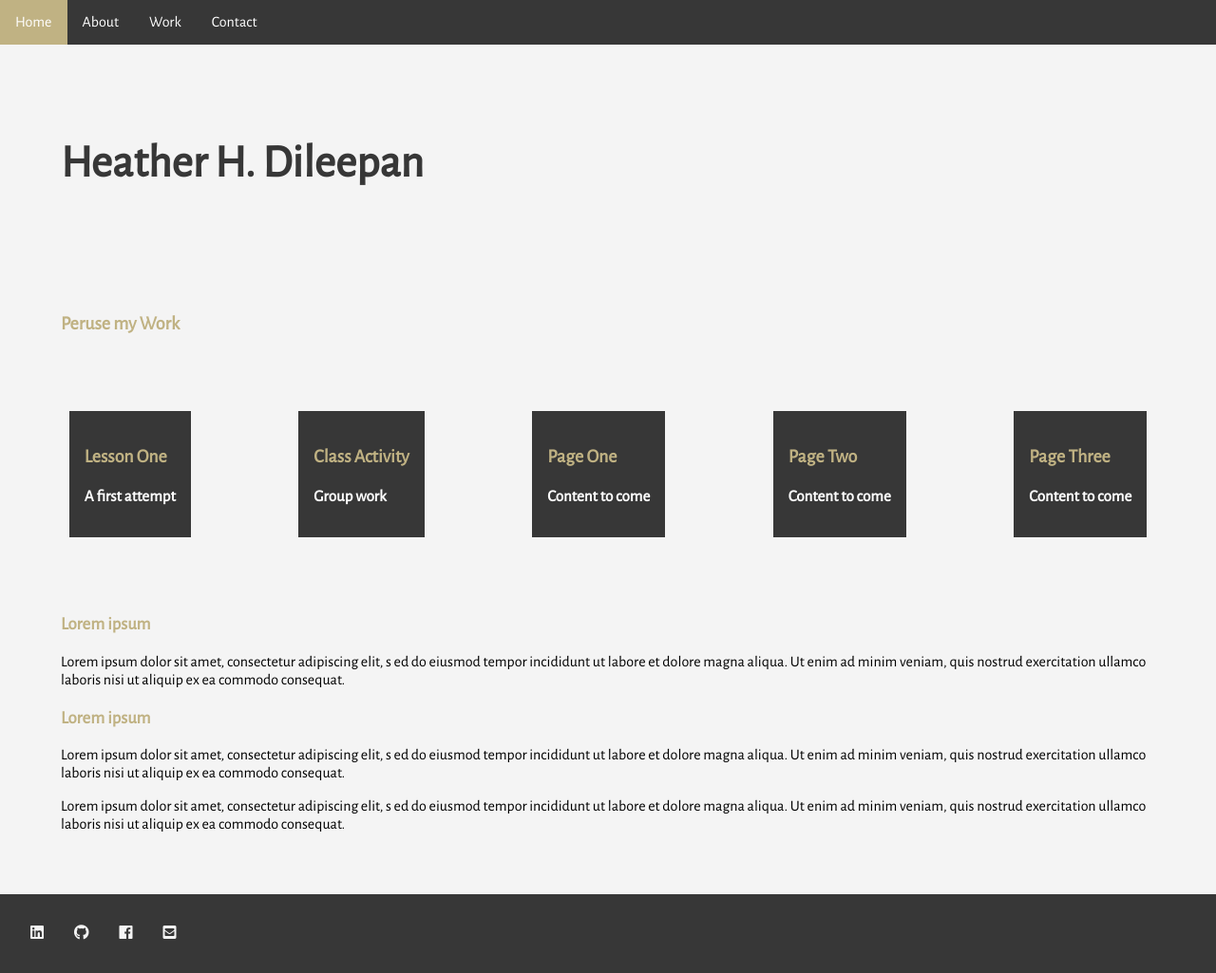
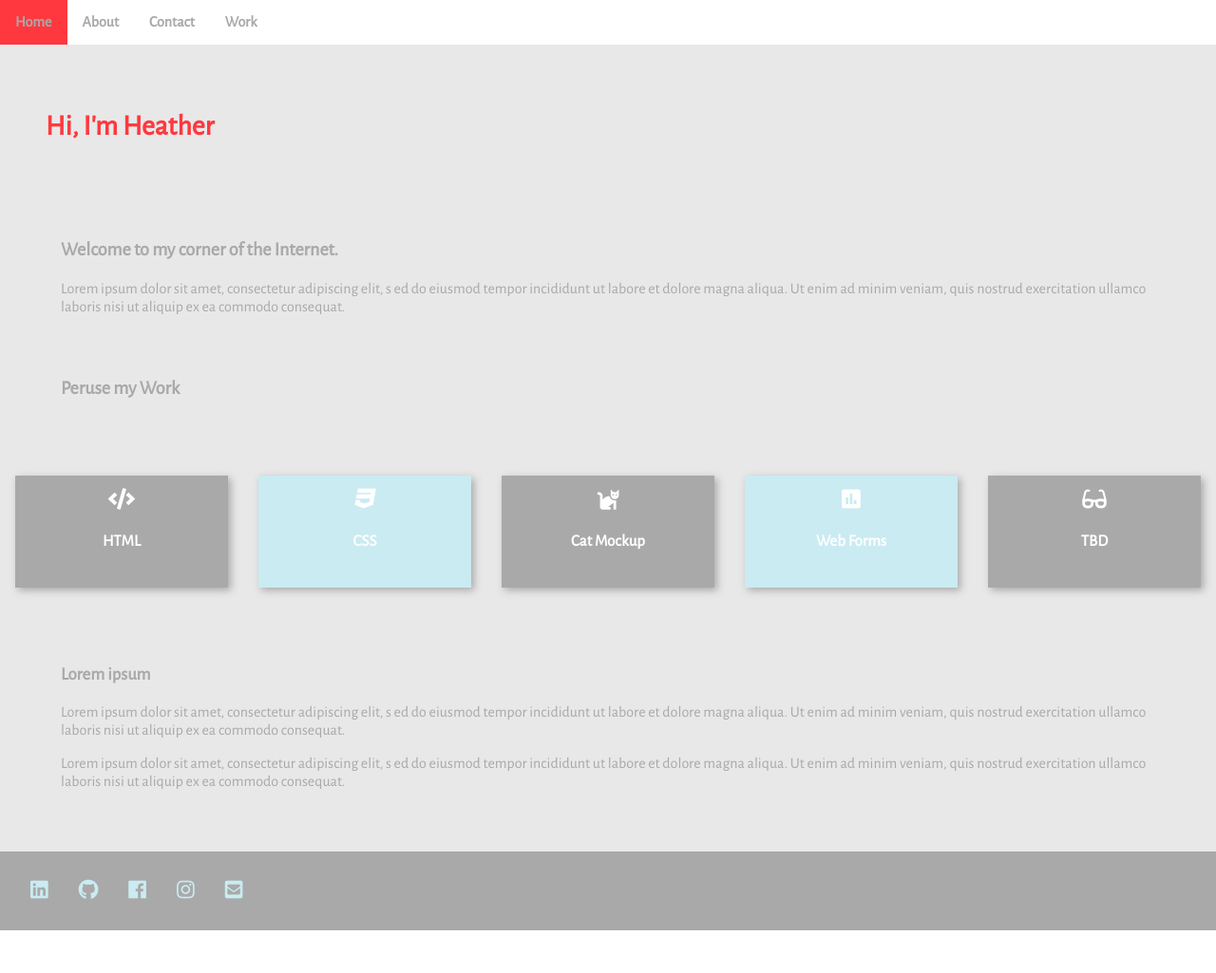
Before and after one commit to hhwkns/Portfolio, a plain HTML site: page index.html in a window 1280 px wide. Shown: the whole page at 95% size. After the commit the page ends 980 px from the top, so only its background shows below. Drawn offline with nearby package versions, Linux system fonts and the light colour scheme.

Commit message:
milestone 2 adds

```diff
--- a/index.html
+++ b/index.html
@@ -15,74 +15,81 @@
             <ul class="main-nav">
               <li><a href="index.html">Home</a></li>
               <li><a href="about-me.html">About</a></li>
-              <li><a href="lesson-one.html">Work</a></li>
               <li><a href="class-two.html">Contact</a></li>
+              <li class="dropdown"><a href="work-landing.html">Work</a></li>
             </ul>
           </nav>
       <div class="header">
-        <h1>Heather H. Dileepan</h1>
+        <h1>Hi, I'm Heather</h1>
       </div>
     </header>
+    <aside>
+      <div class="homepage-text">
+        <section>
+             <h3 id="delay">Welcome to my corner of the Internet.</h3>
+              <p>Lorem ipsum dolor sit amet, consectetur adipiscing elit, s
+              ed do eiusmod tempor incididunt ut labore et dolore magna aliqua.
+              Ut enim ad minim veniam, quis nostrud exercitation ullamco laboris
+              nisi ut aliquip ex ea commodo consequat.</p>
+        </section>
+        </div>
+      </aside>
       <article>
         <h3 class="article-h3">Peruse my Work</h3>
         <section class="flex-container">
           <a href="lesson-one.html" class="box">
-            <h3>Lesson One</h3>
-            <p>A first attempt</p>
+            <i class="fas fa-code fa-lg"></i>
+            <h4>HTML</h4>
           </a>
           <a href="class-two.html" class="box">
-            <h3>Class Activity</h3>
-            <p>Group work</p>
+            <i class="fab fa-css3 fa-lg"></i>
+              <h4>CSS</h4>
           </a>
           <a href="page-one.html" class="box">
-            <h3>Page One</h3>
-            <p>Content to come</p>
+            <i class="fas fa-cat fa-lg"></i>
+            <h4>Cat Mockup</h4>
           </a>
           <a href="page-two.html" class="box">
-            <h3>Page Two</h3>
-            <p>Content to come</p>
+            <i class="fas fa-poll fa-lg"></i>
+              <h4>Web Forms</h4>
           </a>
           <a href="page-three.html" class="box">
-            <h3>Page Three</h3>
-            <p>Content to come</p>
+            <i class="fas fa-glasses fa-lg"></i>
+            <h4>TBD</h4>
           </a>
         </section>
        </article>
-      <aside>
+       <article>
         <div class="homepage-text">
-          <section>
-               <h3>Lorem ipsum</h3>
-                <p>Lorem ipsum dolor sit amet, consectetur adipiscing elit, s
-                ed do eiusmod tempor incididunt ut labore et dolore magna aliqua.
-                Ut enim ad minim veniam, quis nostrud exercitation ullamco laboris
-                nisi ut aliquip ex ea commodo consequat.</p>
-          </section>
-          <section>
-                <h3>Lorem ipsum</h3>
-                <p>Lorem ipsum dolor sit amet, consectetur adipiscing elit, s
-                ed do eiusmod tempor incididunt ut labore et dolore magna aliqua.
-                Ut enim ad minim veniam, quis nostrud exercitation ullamco laboris
-                nisi ut aliquip ex ea commodo consequat.</p>
-                <p>Lorem ipsum dolor sit amet, consectetur adipiscing elit, s
-                ed do eiusmod tempor incididunt ut labore et dolore magna aliqua.
-                Ut enim ad minim veniam, quis nostrud exercitation ullamco laboris
-                nisi ut aliquip ex ea commodo consequat.</p>
-          </section>
+          <h3>Lorem ipsum</h3>
+         <section>
+               <p>Lorem ipsum dolor sit amet, consectetur adipiscing elit, s
+               ed do eiusmod tempor incididunt ut labore et dolore magna aliqua.
+               Ut enim ad minim veniam, quis nostrud exercitation ullamco laboris
+               nisi ut aliquip ex ea commodo consequat.</p>
+               <p>Lorem ipsum dolor sit amet, consectetur adipiscing elit, s
+               ed do eiusmod tempor incididunt ut labore et dolore magna aliqua.
+               Ut enim ad minim veniam, quis nostrud exercitation ullamco laboris
+               nisi ut aliquip ex ea commodo consequat.</p>
+         </section>
         </div>
-      </aside>
+       </article>
         <footer>
           <div class="footer">
               <a href="https://www.linkedin.com/in/hdileepan/" class="contact">
-                <i class="fab fa-linkedin"></i>
+                <i class="fab fa-linkedin fa-lg"></i>
               </a>
               <a href="https://github.com/hhwkns" class="contact">
-                <i class="fab fa-github"></i>
+                <i class="fab fa-github fa-lg"></i>
               </a>
               <a href="https://www.facebook.com/heather.dileepan" class="contact">
-                <i class="fab fa-facebook"></i>
+                <i class="fab fa-facebook fa-lg"></i>
+              </a>
+              <a href="https://www.instagram.com/hhwkns/" class="contact">
+                <i class="fab fa-instagram fa-lg"></i>
               </a>
               <a href="mailto:hhwkns@gmail.com" class="contact">
-                <i class="fas fa-envelope-square"></i>
+                <i class="fas fa-envelope-square fa-lg"></i>
               </a>
             </div>
         </footer>
--- a/styles/stylesheet.css
+++ b/styles/stylesheet.css
@@ -7,83 +7,107 @@ body {
   padding: 0;
 }
 .page-container {
-  background-color: #F4F4F4;
+  background-color: #E8E8E8;
 }
 .header {
   margin: 2rem;
-  padding: 2rem;
-  font-size: 24px;
-  color: #373737;
+  padding: 1rem;
+  color: #A9A9A9;
   justify-content: center;
-}
-h3, h4, h5 {
-  color: #C0B283;
 }
 .main-nav {
     list-style-type: none;
     margin: 0;
     padding: 0;
     overflow: hidden;
-    background-color: #373737;
+    background-color: white;
+    font-weight: bold;
 }
 li {
     float: left;
 }
 li a {
     display: block;
-    color: white;
     text-align: center;
     padding: 14px 16px;
     text-decoration: none;
+    color: #A9A9A9;
 }
 li a:hover {
-    background-color: #C0B283;
+    background-color: #FF383F;
 }
 li a:active {
-    background-color: #C0B283;
+    background-color: #FF383F;
 }
-a {
-    text-decoration: none;
+h1 {
+  color: #FF383F;
+  font-size: 30px;
 }
-.h2 {
-  padding: 1rem;
-  margin: 2rem;
+#delay {
+  font-size: 20px;
+  transition-property: font-size;
+  transition-duration: 2s;
+  transition-delay: .5s;
+}
+#delay:hover {
+  font-size: 30px;
 }
 .article-h3 {
   margin: 4rem;
   font-weight: bolder;
   font-size: 20px;
+  background-color: #E8E8E8;
+  color: #A9A9A9;
 }
 .flex-container {
   display: flex;
   flex-direction: row;
-  justify-content: space-around;
   flex-wrap: nowrap;
   align-items: center;
-  padding: 1rem;
+  background-color: #E8E8E8;
 }
 .box {
   padding: 1rem;
-  background-color: #373737;
+  margin: 1rem;
+  background-color: #CAEBF2;
   color: white;
   font-size: 17px;
-  font-weight: 600;
+  box-shadow: 3px 3px 8px #A9A9A9;
+  flex-basis: 100%;
+  text-align: center;
+  font-weight: bold;
+  text-decoration: none;
+}
+.box:nth-child(odd) {
+  background-color: #A9A9A9;
+}
+.box:hover {
+      background-color: #FF383F;
+}
+.box:active {
+    background-color: #FF383F;
 }
 .homepage-text {
   margin: 4rem;
-  background-color: #F4F4F4;
+  background-color: #E8E8E8;
+  color: #A9A9A9;
 }
 .footer {
-  background-color: #373737;
+  background-color: #A9A9A9;
   display: flex;
   flex-direction: row;
   justify-content: flex-start;
   padding: 1rem;
-  color: #F4F4F4;
   list-style-type: none;
 }
 .contact {
   padding: 1rem;
-  color: #F4F4F4;
+  color: #CAEBF2;
   list-style-type: none;
 }
+.contact:hover {
+  background-color: #FF383F;
+}
+.contact:active {
+  background-color: #FF383F;
+}
```
Also changed, not shown: work-landing.html (added, +50 -0 lines).
